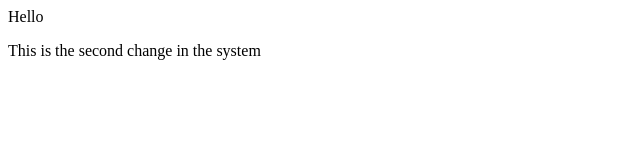
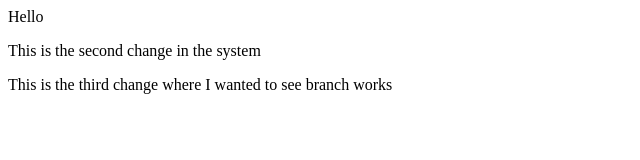
Before and after one commit to Sudhanshu-6991/Test-repo, a plain HTML site: page index.html in a window 1280 px wide. Shown: the whole page, without its empty margins (0-640 px from the left). Drawn offline with Linux system fonts and the light colour scheme.

Commit message:
Want to make sure this changes should not reflect in main brach

```diff
--- a/index.html
+++ b/index.html
@@ -1,2 +1,3 @@
 <p>Hello</p>
 <p> This is the second change in the system </p>
+<p> This is the third change where I wanted to see branch works </p>
```
